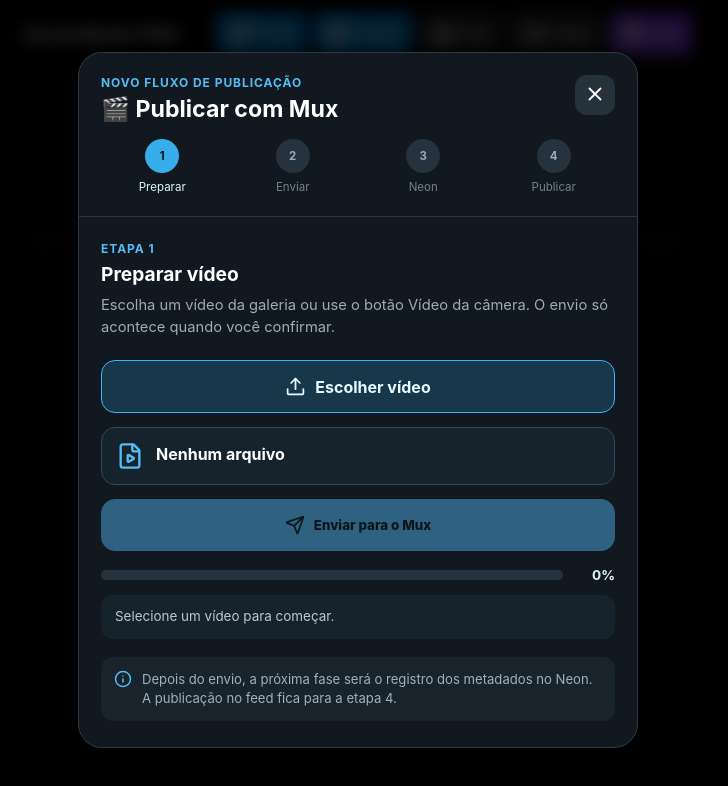
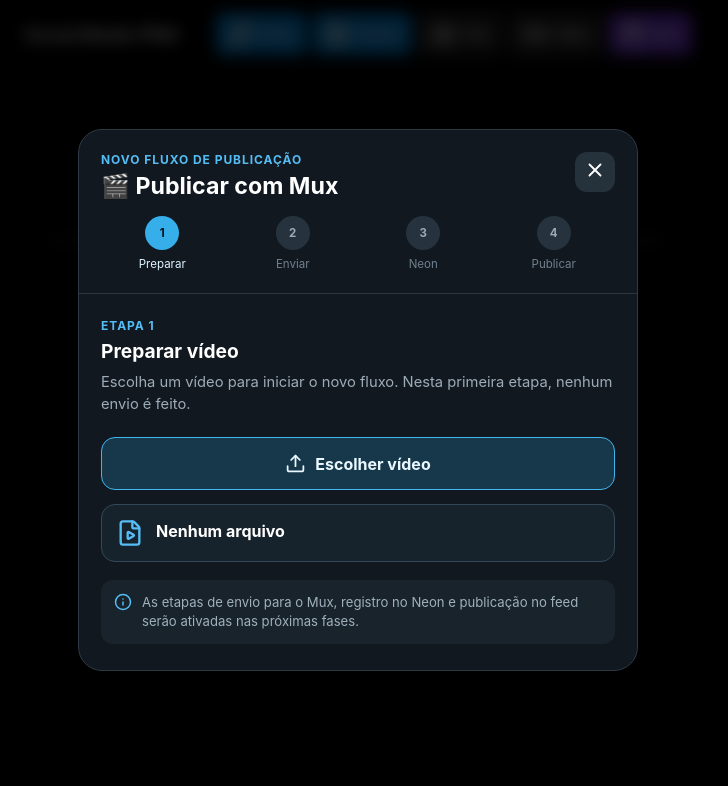
Before and after one commit to detiillimichel-max/REDE-SOCIOLOCAL, a website: page index.html in a window 1280 px wide. Both pictures are taken after a click on the button "Mux". Shown: the whole page, without its empty margins (282-1010 px from the left). Drawn offline with nearby package versions, Linux system fonts and the light colour scheme.

Commit message:
revert: restaurar fluxo original de mídia

```diff
--- a/index.html
+++ b/index.html
@@ -6,7 +6,7 @@
   <meta name="theme-color" content="#000000">
   <meta name="description" content="Visualizador social de fotos e vídeos">
   <title>Meu Feed Social</title>
-  <link rel="stylesheet" href="css/styles.css?v=mux3">
+  <link rel="stylesheet" href="css/styles.css?v=mux2">
   <link rel="manifest" href="manifest.json">
 </head>
 <body>
@@ -40,7 +40,7 @@
     <div class="empty-state" id="empty-state">
       <p>Nenhuma foto ou vídeo selecionado.</p>
       <p>Escolha uma mídia da galeria ou use os botões de câmera.</p>
-      <small>As fotos seguem para o Vercel Blob, os vídeos para o Mux e os metadados serão registrados no Neon.</small>
+      <small>As fotos são enviadas ao Vercel Blob, os vídeos ao Mux e os metadados são registrados no Neon.</small>
     </div>
   </main>
 
@@ -66,7 +66,7 @@
       <div class="mux-stage">
         <span class="mux-stage-label">Etapa 1</span>
         <h3>Preparar vídeo</h3>
-        <p>Escolha um vídeo da galeria ou use o botão Vídeo da câmera. O envio só acontece quando você confirmar.</p>
+        <p>Escolha um vídeo para iniciar o novo fluxo. Nesta primeira etapa, nenhum envio é feito.</p>
 
         <label for="mux-video-input" class="mux-file-button">
           <i data-lucide="upload"></i>
@@ -82,21 +82,9 @@
           </div>
         </div>
 
-        <button type="button" id="mux-upload-button" class="mux-upload-button" disabled>
-          <i data-lucide="send"></i>
-          <span>Enviar para o Mux</span>
-        </button>
-
-        <div class="mux-progress-wrap">
-          <progress id="mux-upload-progress" class="mux-upload-progress" max="100" value="0" aria-label="Progresso do upload"></progress>
-          <strong id="mux-upload-progress-label">0%</strong>
-        </div>
-
-        <div id="mux-upload-status" class="mux-upload-status" aria-live="polite">Selecione um vídeo para começar.</div>
-
         <div class="mux-notice">
           <i data-lucide="info"></i>
-          <span>Depois do envio, a próxima fase será o registro dos metadados no Neon. A publicação no feed fica para a etapa 4.</span>
+          <span>As etapas de envio para o Mux, registro no Neon e publicação no feed serão ativadas nas próximas fases.</span>
         </div>
       </div>
     </div>
@@ -105,7 +93,7 @@
   <script src="https://unpkg.com/lucide@latest"></script>
   <script src="js/media-cloud.js?v=mux1"></script>
   <script src="js/app.js?v=mux1"></script>
-  <script src="js/mux-publisher.js?v=mux2"></script>
+  <script src="js/mux-publisher.js?v=mux1"></script>
   <script src="js/engajamento.js?v=cloud1"></script>
 </body>
 </html>
```
